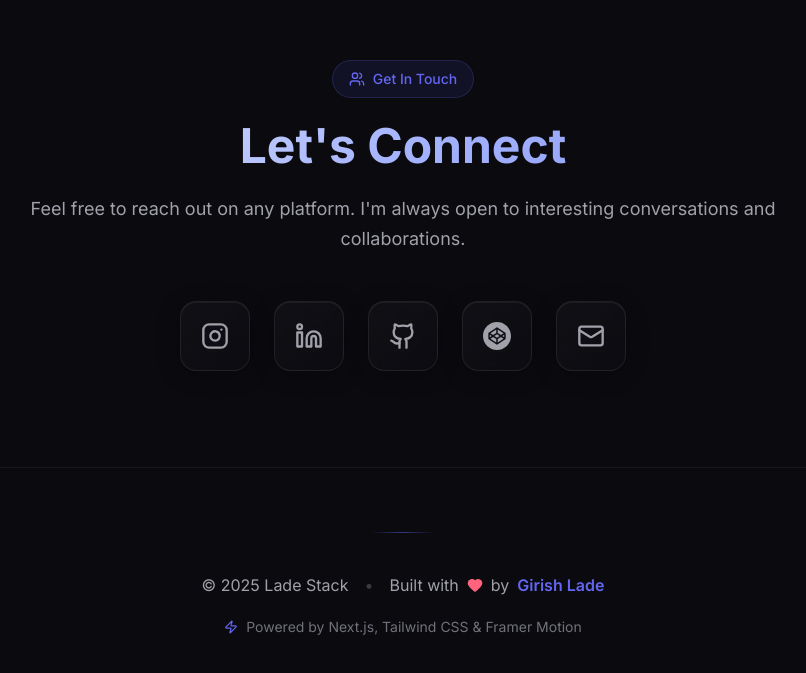
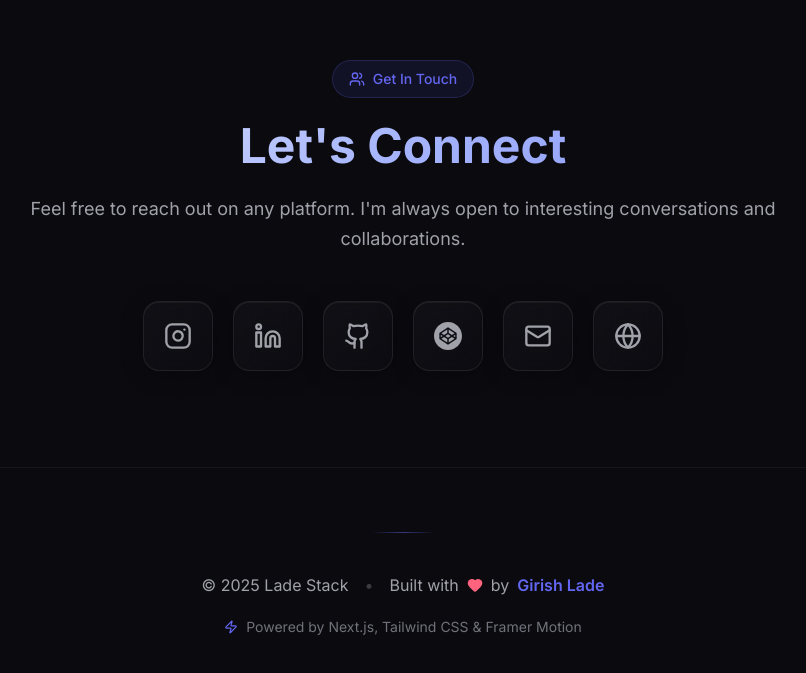
Before and after one commit to girishlade111/girish-lade-github-portfolio, a Next.js app: page / in a window 1280 px wide. Shown: the part 3313-3986 px from the top of the page, without its empty margins (237-1043 px from the left). Built offline with nearby package versions, Linux system fonts and the light colour scheme; no server answers.

Commit message:
Update social profiles: add website, update email, enhance icon design with gradients

```diff
--- a/src/components/social-section.tsx
+++ b/src/components/social-section.tsx
@@ -1,7 +1,7 @@
 "use client";
 
 import { motion } from "framer-motion";
-import { InstagramIcon, LinkedinIcon, GithubIcon, MailIcon, UsersIcon } from "lucide-react";
+import { InstagramIcon, LinkedinIcon, GithubIcon, MailIcon, UsersIcon, GlobeIcon } from "lucide-react";
 import { SiCodepen } from "react-icons/si";
 
 const socialLinks = [
@@ -9,36 +9,43 @@ const socialLinks = [
     name: "Instagram",
     icon: InstagramIcon,
     url: "https://www.instagram.com/girish_lade_/",
-    color: "hover:text-pink-500",
-    bg: "hover:bg-pink-500/10"
+    gradient: "from-purple-500 to-pink-500",
+    bgGradient: "hover:bg-gradient-to-br hover:from-purple-500/20 hover:to-pink-500/20"
   },
   {
     name: "LinkedIn",
     icon: LinkedinIcon,
     url: "https://www.linkedin.com/in/girish-lade-075bba201/",
-    color: "hover:text-blue-400",
-    bg: "hover:bg-blue-400/10"
+    gradient: "from-blue-500 to-blue-600",
+    bgGradient: "hover:bg-gradient-to-br hover:from-blue-500/20 hover:to-blue-600/20"
   },
   {
     name: "GitHub",
     icon: GithubIcon,
     url: "https://github.com/girishlade111",
-    color: "hover:text-primary",
-    bg: "hover:bg-primary/10"
+    gradient: "from-primary to-accent",
+    bgGradient: "hover:bg-gradient-to-br hover:from-primary/20 hover:to-accent/20"
   },
   {
     name: "CodePen",
     icon: SiCodepen,
     url: "https://codepen.io/Girish-Lade-the-looper",
-    color: "hover:text-emerald-400",
-    bg: "hover:bg-emerald-400/10"
+    gradient: "from-emerald-500 to-teal-500",
+    bgGradient: "hover:bg-gradient-to-br hover:from-emerald-500/20 hover:to-teal-500/20"
   },
   {
     name: "Email",
     icon: MailIcon,
-    url: "mailto:girish@ladestack.in",
-    color: "hover:text-rose-400",
-    bg: "hover:bg-rose-400/10"
+    url: "mailto:admin@ladestack.in",
+    gradient: "from-rose-500 to-red-500",
+    bgGradient: "hover:bg-gradient-to-br hover:from-rose-500/20 hover:to-red-500/20"
+  },
+  {
+    name: "Website",
+    icon: GlobeIcon,
+    url: "https://ladestack.in",
+    gradient: "from-violet-500 to-indigo-500",
+    bgGradient: "hover:bg-gradient-to-br hover:from-violet-500/20 hover:to-indigo-500/20"
   }
 ];
 
@@ -70,7 +77,7 @@ export const SocialSection = () => {
             Feel free to reach out on any platform. I'm always open to interesting conversations and collaborations.
           </p>
 
-          <div className="flex flex-wrap items-center justify-center gap-4 md:gap-6">
+          <div className="flex flex-wrap items-center justify-center gap-4 md:gap-5">
             {socialLinks.map((social, index) => (
               <motion.a
                 key={social.name}
@@ -81,10 +88,14 @@ export const SocialSection = () => {
                 whileInView={{ opacity: 1, scale: 1 }}
                 viewport={{ once: true }}
                 transition={{ duration: 0.4, delay: index * 0.08 }}
-                whileHover={{ scale: 1.15, y: -4 }}
-                className={`glass-card p-5 rounded-2xl text-secondary ${social.color} ${social.bg} transition-all duration-300 hover:shadow-lg hover:shadow-primary/10`}
+                whileHover={{ scale: 1.15, y: -6 }}
+                className={`group relative glass-card p-5 rounded-2xl transition-all duration-300 hover:shadow-lg ${social.bgGradient}`}
               >
-                <social.icon size={28} />
+                <div className="relative z-10">
+                  <social.icon size={28} className="text-secondary group-hover:text-white transition-colors duration-300" />
+                </div>
+                <div className={`absolute inset-0 rounded-2xl bg-gradient-to-br ${social.gradient} opacity-0 group-hover:opacity-100 transition-opacity duration-300`} />
+                <div className="absolute inset-0 rounded-2xl bg-white/5 opacity-0 group-hover:opacity-100 transition-opacity duration-300" />
               </motion.a>
             ))}
           </div>
```
